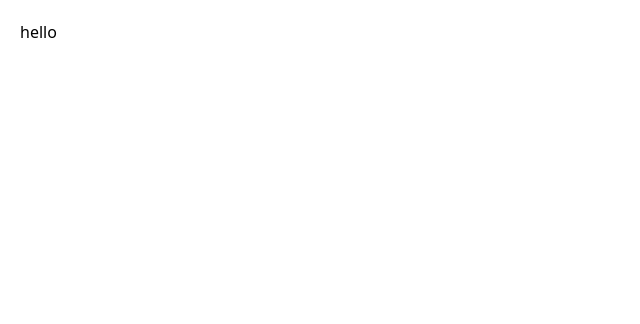
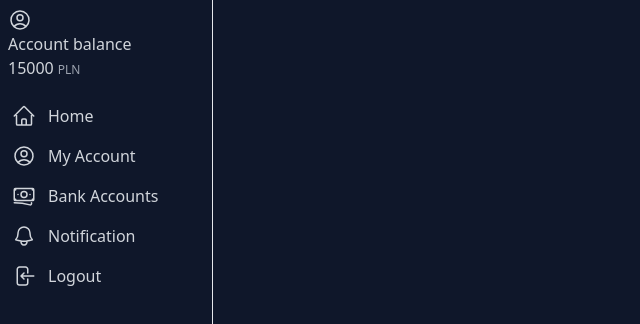
Before and after one commit to wojciechchuchro/bank-account, a React (Create React App) app: page / in a window 1280 px wide. Shown: the top 324 px of the page, without its empty margins (0-640 px from the left). Built offline with nearby package versions, Linux system fonts and the light colour scheme.

Commit message:
Create NavBar component

```diff
--- a/package.json
+++ b/package.json
@@ -12,6 +12,7 @@
     "@types/react-dom": "^18.0.0",
     "react": "^18.2.0",
     "react-dom": "^18.2.0",
+    "react-router-dom": "^6.4.3",
     "react-scripts": "5.0.1",
     "typescript": "^4.4.2",
     "web-vitals": "^2.1.0"
--- a/src/App.tsx
+++ b/src/App.tsx
@@ -1,7 +1,18 @@
-import React from "react";
+import "./index.css";
+import { BrowserRouter, Route, Routes } from "react-router-dom";
+import Account from "./components/Account";
+import Page from "./components/Page";
+import Navbar from "./components/NavBar";
 
 function App() {
-  return <div className="m-5">hello</div>;
+  return (
+    <BrowserRouter>
+      <Routes>
+        <Route path="/" element={<Account />} />
+        <Route path="/page" element={<Page />} />
+      </Routes>
+    </BrowserRouter>
+  );
 }
 
 export default App;
--- /dev/null
+++ b/src/components/Account.tsx
@@ -0,0 +1,10 @@
+import React, { useState } from "react";
+import NavBar from "./NavBar";
+export default function Account() {
+  const [money, setMoney] = useState<number>(15000);
+  return (
+    <>
+      <NavBar money={money} />
+    </>
+  );
+}
--- /dev/null
+++ b/src/components/NavBar.tsx
@@ -0,0 +1,61 @@
+import { Home, Notification, Banknotes, User, Logout } from "../images/Icons";
+
+export default function NavBar({ money }: { money: number }) {
+  return (
+    <div className="bg-slate-900 w-full h-screen">
+      <div className="flex-col w-1/6 text-gray-300 h-screen p-2 border-solid border-r">
+        <div className="pb-5">
+          <User />
+
+          <div>Account balance</div>
+          <div>
+            {money}
+            <span className="text-xs pl-1 text-gray-400">PLN</span>
+          </div>
+        </div>
+        <div className="flex-col">
+          <div className="pb-2 ">
+            <div className="flex p-1 cursor-pointer hover:bg-slate-800 rounded-lg">
+              <span className="pr-3">
+                <Home />
+              </span>
+              <div>Home</div>
+            </div>
+          </div>
+          <div className="pb-2">
+            <div className="flex p-1 cursor-pointer hover:bg-slate-800 rounded-lg">
+              <span className="pr-3">
+                <User />
+              </span>
+              <div>My Account</div>
+            </div>
+          </div>
+          <div className="pb-2">
+            <div className="flex p-1 cursor-pointer hover:bg-slate-800 rounded-lg">
+              <span className="pr-3">
+                <Banknotes />
+              </span>
+              <div>Bank Accounts</div>
+            </div>
+          </div>
+          <div className="pb-2">
+            <div className="flex p-1 cursor-pointer hover:bg-slate-800 rounded-lg">
+              <span className="pr-3">
+                <Notification />
+              </span>
+              <div>Notification</div>
+            </div>
+          </div>
+          <div className="pb-2">
+            <div className="flex p-1 cursor-pointer hover:bg-slate-800 rounded-lg">
+              <span className="pr-3">
+                <Logout />
+              </span>
+              <div>Logout</div>
+            </div>
+          </div>
+        </div>
+      </div>
+    </div>
+  );
+}
--- /dev/null
+++ b/src/components/Page.tsx
@@ -0,0 +1,5 @@
+import React from "react";
+
+export default function Page() {
+  return <div>Page</div>;
+}
--- /dev/null
+++ b/src/images/Icons.tsx
@@ -0,0 +1,94 @@
+export function Home() {
+  return (
+    <svg
+      xmlns="http://www.w3.org/2000/svg"
+      fill="none"
+      viewBox="0 0 24 24"
+      strokeWidth={1.5}
+      stroke="currentColor"
+      className="w-6 h-6"
+    >
+      <path
+        strokeLinecap="round"
+        strokeLinejoin="round"
+        d="M2.25 12l8.954-8.955c.44-.439 1.152-.439 1.591 0L21.75 12M4.5 9.75v10.125c0 .621.504 1.125 1.125 1.125H9.75v-4.875c0-.621.504-1.125 1.125-1.125h2.25c.621 0 1.125.504 1.125 1.125V21h4.125c.621 0 1.125-.504 1.125-1.125V9.75M8.25 21h8.25"
+      />
+    </svg>
+  );
+}
+
+export function Notification() {
+  return (
+    <svg
+      xmlns="http://www.w3.org/2000/svg"
+      fill="none"
+      viewBox="0 0 24 24"
+      strokeWidth={1.5}
+      stroke="currentColor"
+      className="w-6 h-6"
+    >
+      <path
+        strokeLinecap="round"
+        strokeLinejoin="round"
+        d="M14.857 17.082a23.848 23.848 0 005.454-1.31A8.967 8.967 0 0118 9.75v-.7V9A6 6 0 006 9v.75a8.967 8.967 0 01-2.312 6.022c1.733.64 3.56 1.085 5.455 1.31m5.714 0a24.255 24.255 0 01-5.714 0m5.714 0a3 3 0 11-5.714 0"
+      />
+    </svg>
+  );
+}
+
+export function Banknotes() {
+  return (
+    <svg
+      xmlns="http://www.w3.org/2000/svg"
+      fill="none"
+      viewBox="0 0 24 24"
+      strokeWidth={1.5}
+      stroke="currentColor"
+      className="w-6 h-6"
+    >
+      <path
+        strokeLinecap="round"
+        strokeLinejoin="round"
+        d="M2.25 18.75a60.07 60.07 0 0115.797 2.101c.727.198 1.453-.342 1.453-1.096V18.75M3.75 4.5v.75A.75.75 0 013 6h-.75m0 0v-.375c0-.621.504-1.125 1.125-1.125H20.25M2.25 6v9m18-10.5v.75c0 .414.336.75.75.75h.75m-1.5-1.5h.375c.621 0 1.125.504 1.125 1.125v9.75c0 .621-.504 1.125-1.125 1.125h-.375m1.5-1.5H21a.75.75 0 00-.75.75v.75m0 0H3.75m0 0h-.375a1.125 1.125 0 01-1.125-1.125V15m1.5 1.5v-.75A.75.75 0 003 15h-.75M15 10.5a3 3 0 11-6 0 3 3 0 016 0zm3 0h.008v.008H18V10.5zm-12 0h.008v.008H6V10.5z"
+      />
+    </svg>
+  );
+}
+
+export function User() {
+  return (
+    <svg
+      xmlns="http://www.w3.org/2000/svg"
+      fill="none"
+      viewBox="0 0 24 24"
+      strokeWidth={1.5}
+      stroke="currentColor"
+      className="w-6 h-6"
+    >
+      <path
+        strokeLinecap="round"
+        strokeLinejoin="round"
+        d="M17.982 18.725A7.488 7.488 0 0012 15.75a7.488 7.488 0 00-5.982 2.975m11.963 0a9 9 0 10-11.963 0m11.963 0A8.966 8.966 0 0112 21a8.966 8.966 0 01-5.982-2.275M15 9.75a3 3 0 11-6 0 3 3 0 016 0z"
+      />
+    </svg>
+  );
+}
+
+export function Logout() {
+  return (
+    <svg
+      xmlns="http://www.w3.org/2000/svg"
+      fill="none"
+      viewBox="0 0 24 24"
+      strokeWidth={1.5}
+      stroke="currentColor"
+      className="w-6 h-6"
+    >
+      <path
+        strokeLinecap="round"
+        strokeLinejoin="round"
+        d="M15.75 9V5.25A2.25 2.25 0 0013.5 3h-6a2.25 2.25 0 00-2.25 2.25v13.5A2.25 2.25 0 007.5 21h6a2.25 2.25 0 002.25-2.25V15M12 9l-3 3m0 0l3 3m-3-3h12.75"
+      />
+    </svg>
+  );
+}
```
Also changed, not shown: 1 other file (tests, documents, lock files or other folders).
